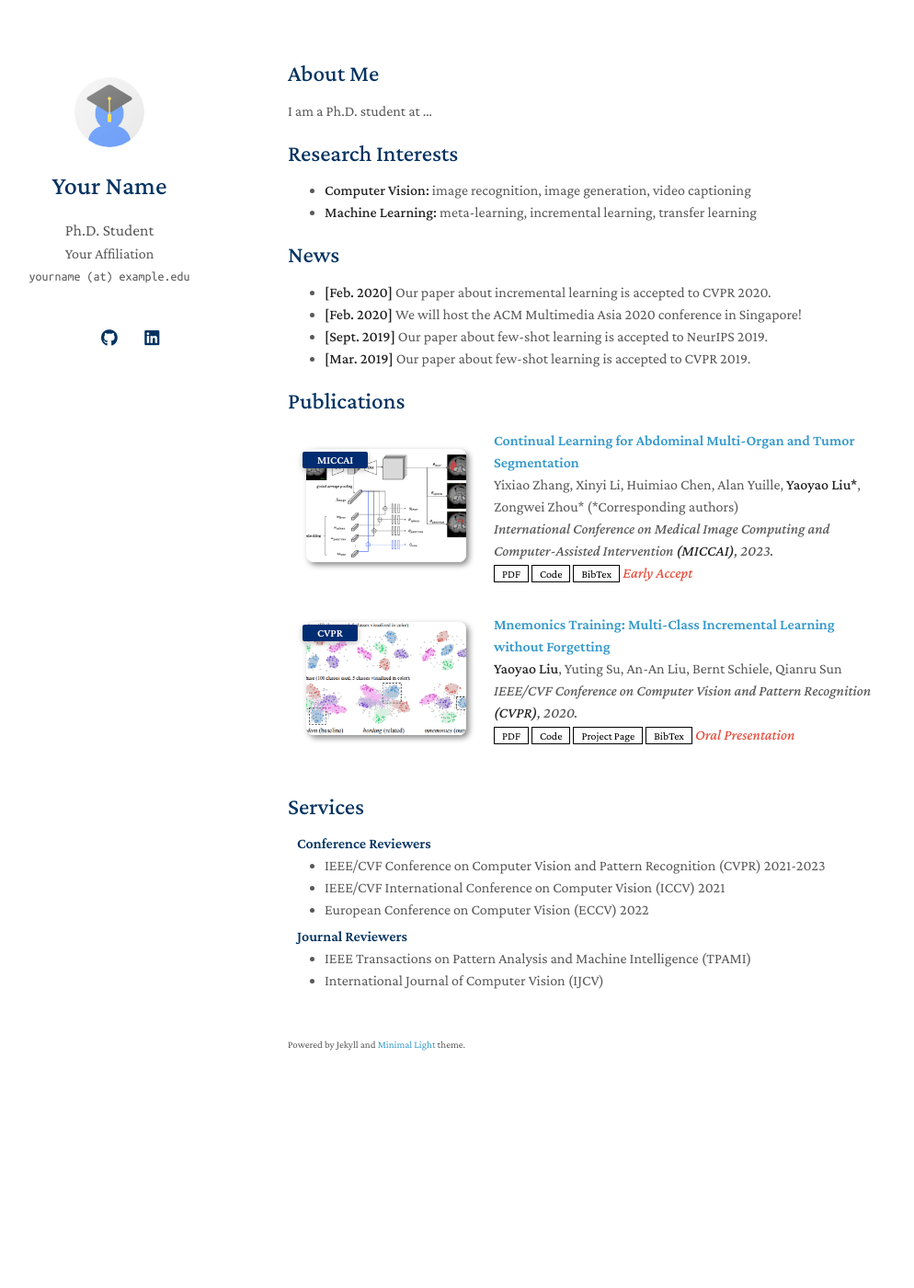
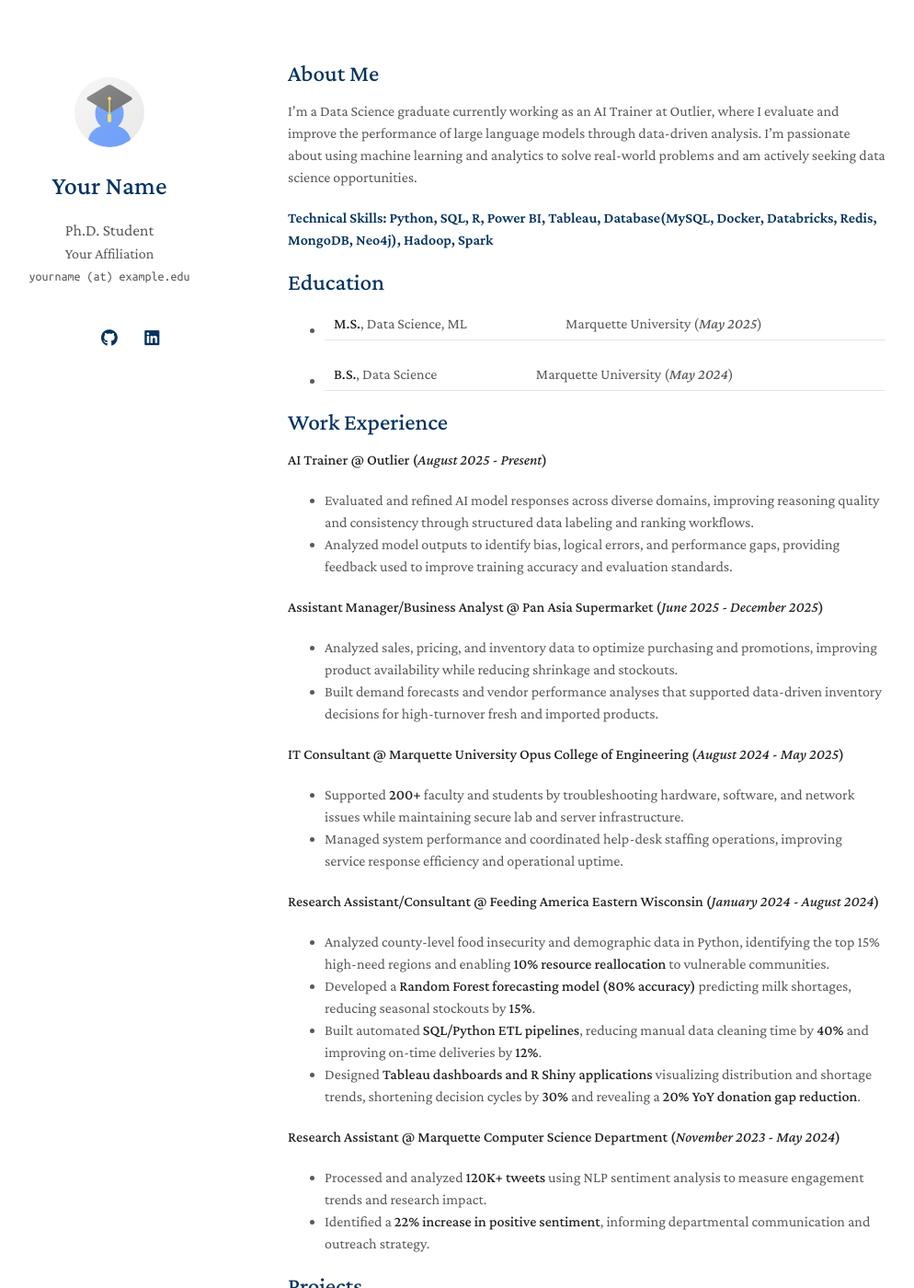
Before and after one commit to JiaqiVW/jiaqivw.github.io, a Jekyll site: the page built from index.md, in a window 1280 px wide and 1400 px high. Shown: the whole window at 92% size, without its empty margins (157-1151 px from the left). Built offline with Jekyll 4.4.1, drawn with Linux system fonts in a browser that asks for light colours; a style sheet for code colours, icons or effects is not loaded; our own code applies the rules of GitHub Pages for plain Markdown files; some of the changed text lies outside the part shown.

Commit message:
Revise personal profile and work experience details
Updated personal information, work experience, and projects sections. Added technical skills and education details.

```diff
--- a/index.md
+++ b/index.md
@@ -4,20 +4,40 @@ layout: homepage
 
 ## About Me
 
-I am a Ph.D. student at ...
+I’m a Data Science graduate currently working as an AI Trainer at Outlier, where I evaluate and improve the performance of large language models through data-driven analysis. I’m passionate about using machine learning and analytics to solve real-world problems and am actively seeking data science opportunities.
 
-## Research Interests
+#### Technical Skills: Python, SQL, R, Power BI, Tableau, Database(MySQL, Docker, Databricks, Redis, MongoDB, Neo4j), Hadoop, Spark
 
-- **Computer Vision:** image recognition, image generation, video captioning
-- **Machine Learning:** meta-learning, incremental learning, transfer learning
+## Education
+- **M.S.**, Data Science, ML | Marquette University (_May 2025_)
+- **B.S.**, Data Science | Marquette University (_May 2024_)
 
-## News
+## Work Experience
+**AI Trainer @ Outlier (_August 2025 - Present_)**
+- Evaluated and refined AI model responses across diverse domains, improving reasoning quality and consistency through structured data labeling and ranking workflows.
+- Analyzed model outputs to identify bias, logical errors, and performance gaps, providing feedback used to improve training accuracy and evaluation standards.
 
-- **[Feb. 2020]** Our paper about incremental learning is accepted to CVPR 2020.
-- **[Feb. 2020]** We will host the ACM Multimedia Asia 2020 conference in Singapore!
-- **[Sept. 2019]** Our paper about few-shot learning is accepted to NeurIPS 2019.
-- **[Mar. 2019]** Our paper about few-shot learning is accepted to CVPR 2019.
+**Assistant Manager/Business Analyst @ Pan Asia Supermarket (_June 2025 - December 2025_)**
+- Analyzed sales, pricing, and inventory data to optimize purchasing and promotions, improving product availability while reducing shrinkage and stockouts.
+- Built demand forecasts and vendor performance analyses that supported data-driven inventory decisions for high-turnover fresh and imported products.
 
-{% include_relative _includes/publications.md %}
+**IT Consultant @ Marquette University Opus College of Engineering (_August 2024 - May 2025_)**
+- Supported **200+** faculty and students by troubleshooting hardware, software, and network issues while maintaining secure lab and server infrastructure.
+- Managed system performance and coordinated help-desk staffing operations, improving service response efficiency and operational uptime.
 
-{% include_relative _includes/services.md %}
+**Research Assistant/Consultant @ Feeding America Eastern Wisconsin (_January 2024 - August 2024_)**
+- Analyzed county-level food insecurity and demographic data in Python, identifying the top 15% high-need regions and enabling **10% resource reallocation** to vulnerable communities.
+- Developed a **Random Forest forecasting model (80% accuracy)** predicting milk shortages, reducing seasonal stockouts by **15%**.
+- Built automated **SQL/Python ETL pipelines**, reducing manual data cleaning time by **40%** and improving on-time deliveries by **12%**.
+- Designed **Tableau dashboards and R Shiny applications** visualizing distribution and shortage trends, shortening decision cycles by **30%** and revealing a **20% YoY donation gap reduction**.
+
+**Research Assistant @ Marquette Computer Science Department (_November 2023 - May 2024_)**
+- Processed and analyzed **120K+ tweets** using NLP sentiment analysis to measure engagement trends and research impact.
+- Identified a **22% increase in positive sentiment**, informing departmental communication and outreach strategy.
+
+## Projects
+### Heart Disease Risk Prediction
+- Built and compared multiple classification models, including logistic regression, random forest, and SVM, using clinical and demographic features to predict heart disease risk, incorporating data preprocessing and model evaluation steps.
+
+### Spotify Listening Data Analysis
+- Collected and processed Spotify track and user streaming data in Python, conducted exploratory analysis on listening patterns, applied NLP (bag-of-words) to song titles, tested additional classification and regression models, and implemented a collaborative filtering recommendation system.
```
